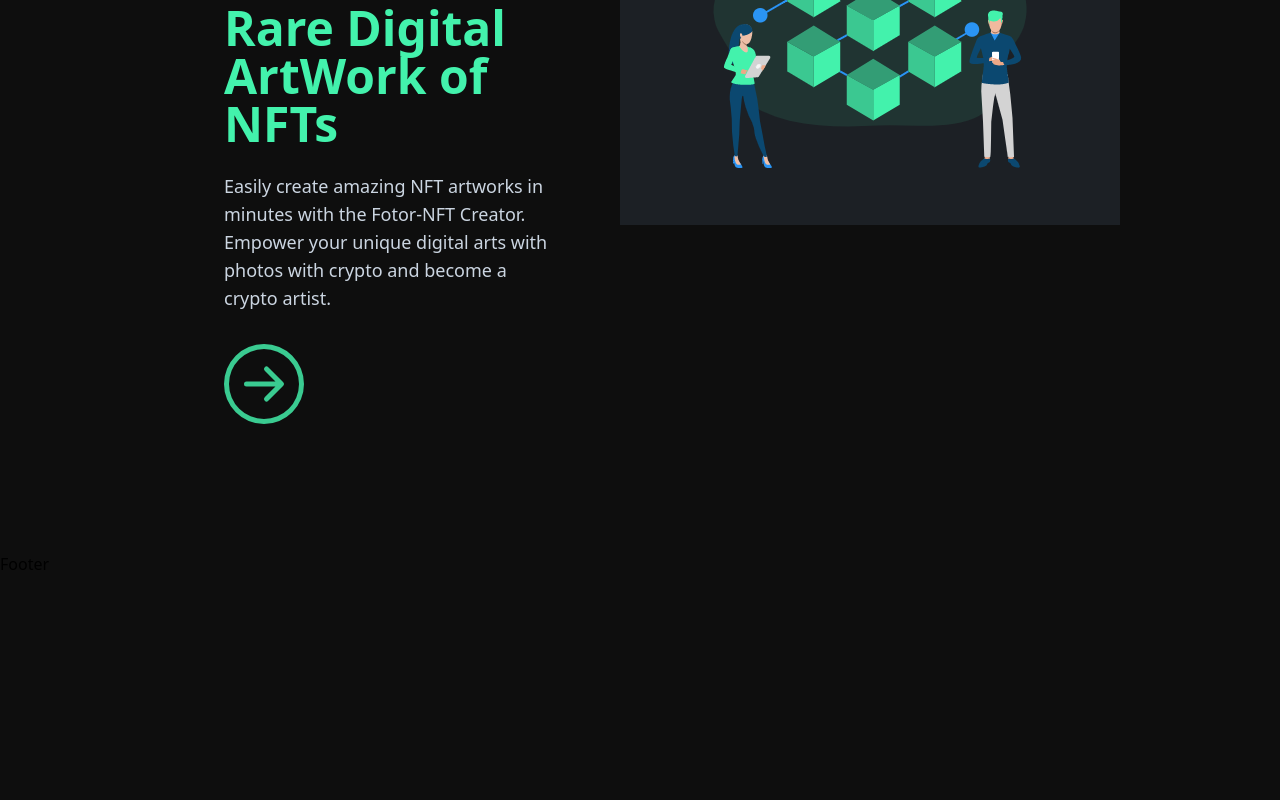
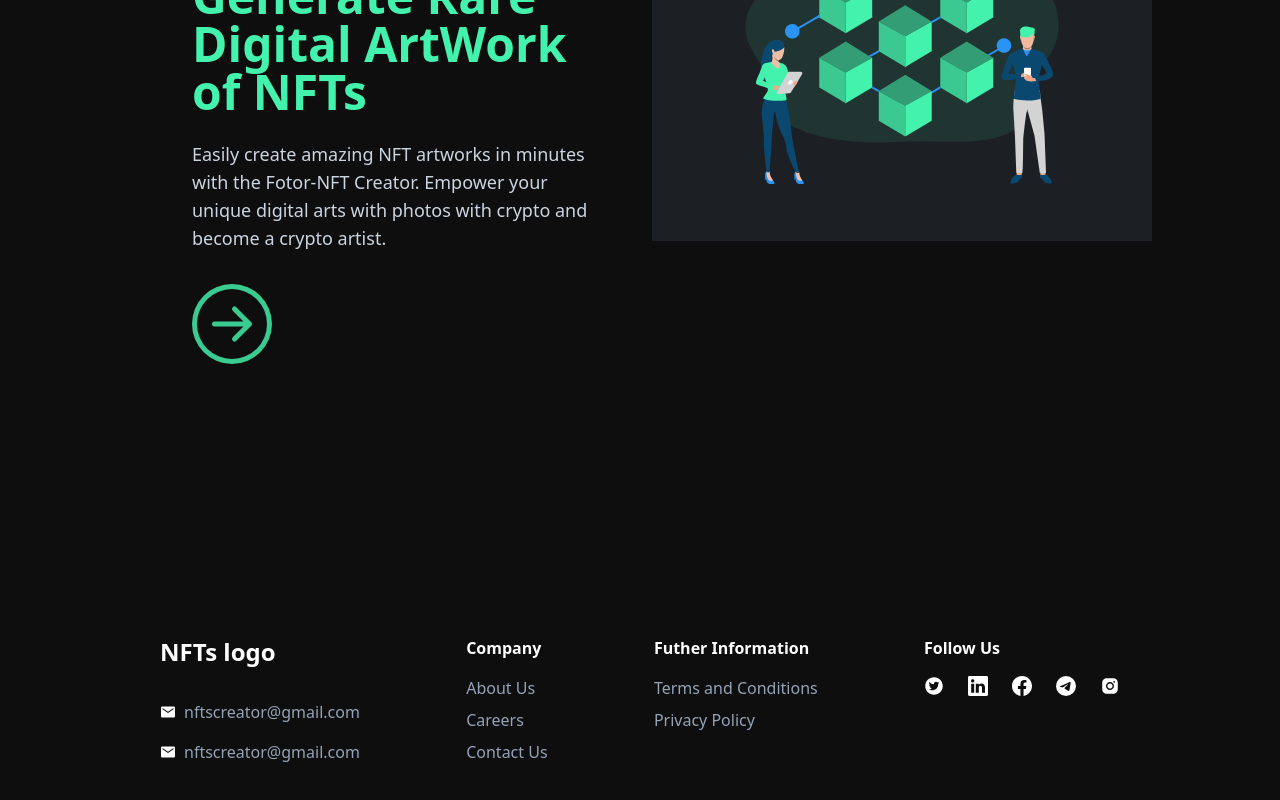
Before and after one commit to Ujjwal-here/NFTs-Creator, a Next.js app: page / in a window 1280 px wide. Shown: the part 428-1228 px from the top of the page. Before the commit the page ends 1004 px from the top, so only its background shows below. Built offline with nearby package versions, Linux system fonts and the light colour scheme.

Commit message:
Add footer page

```diff
--- a/components/Footer.js
+++ b/components/Footer.js
@@ -1,11 +1,46 @@
-import React from 'react'
+import React from "react";
+import { IoMdMail } from "react-icons/io";
+import { AiFillTwitterCircle ,AiFillInstagram} from "react-icons/ai";
+import {BsFacebook,BsTelegram,BsLinkedin} from "react-icons/bs"
 
 const Footer = () => {
   return (
-    <div>
-        Footer
+    <div className="px-40 py-32 flex flex-row justify-between">
+      <div className="">
+        <p className="text-white font-bold text-2xl mb-8">NFTs logo</p>
+        <div className="flex flex-row items-center my-4">
+          <IoMdMail className="text-white mr-2" />
+          <p className="text-[#94a3b8] font-thin cursor-pointer">nftscreator@gmail.com</p>
+        </div>
+        <div className="flex flex-row items-center mb-8">
+          <IoMdMail className="text-white mr-2" />
+          <p className="text-[#94a3b8] font-thin cursor-pointer">nftscreator@gmail.com</p>
+        </div>
+      </div>
+      <div className="">
+        <p className="text-white font-bold text-md mb-4">Company</p>
+        <p className="text-[#94a3b8] font-thin cursor-pointer my-2">About Us</p>
+        <p className="text-[#94a3b8] font-thin cursor-pointer my-2">Careers</p>
+        <p className="text-[#94a3b8] font-thin cursor-pointer my-2">Contact Us</p>
+      </div>
+
+      <div className="">
+        <p className="text-white font-bold text-md mb-4">Futher Information</p>
+        <p className="text-[#94a3b8] cursor-pointer font-thin my-2">Terms and Conditions</p>
+        <p className="text-[#94a3b8] cursor-pointer font-thin my-2">Privacy Policy</p>
+      </div>
+      <div className="">
+        <p className="text-white font-bold text-md mb-4">Follow Us</p>
+        <div className="flex flex-row">
+          <AiFillTwitterCircle size={20} className="text-white mr-6 cursor-pointer" />
+          <BsLinkedin size={20}  className="text-white mr-6 cursor-pointer" />
+          <BsFacebook size={20} className="text-white mr-6 cursor-pointer" />
+          <BsTelegram size={20} className="text-white mr-6 cursor-pointer" />
+          <AiFillInstagram size={20} className="text-white cursor-pointer" />
+        </div>
+      </div>
     </div>
-  )
-}
+  );
+};
 
-export default Footer
+export default Footer;
--- a/components/Main.js
+++ b/components/Main.js
@@ -5,7 +5,7 @@ import {BsArrowRightCircle} from 'react-icons/bs'
 
 const Main = () => {
   return (
-    <div className="flex flex-row items-stretch  px-40 py-28">
+    <div className="flex flex-row items-stretch  px-32 py-32 ">
       <div className="flex-1 flex-col px-16">
         <p className="text-white font-bold text-7xl">NFTs Creator</p>
         <p className="text-[#43F2AC] font-bold text-5xl py-2">
```
